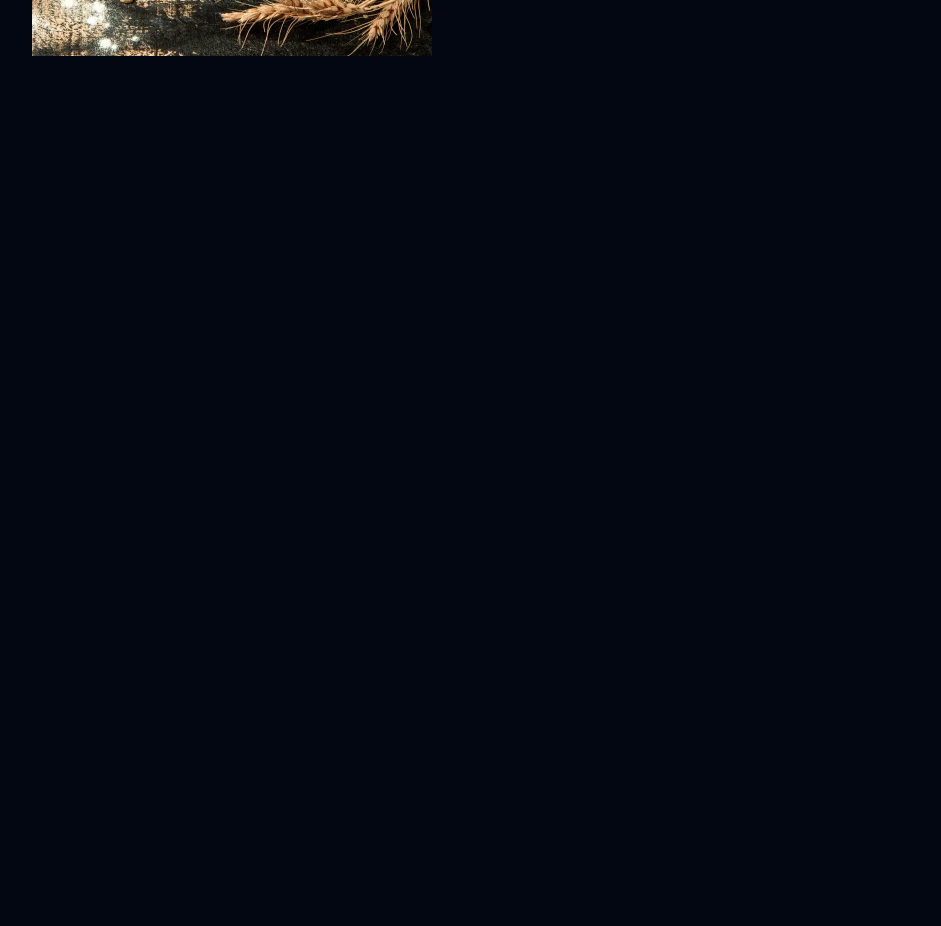
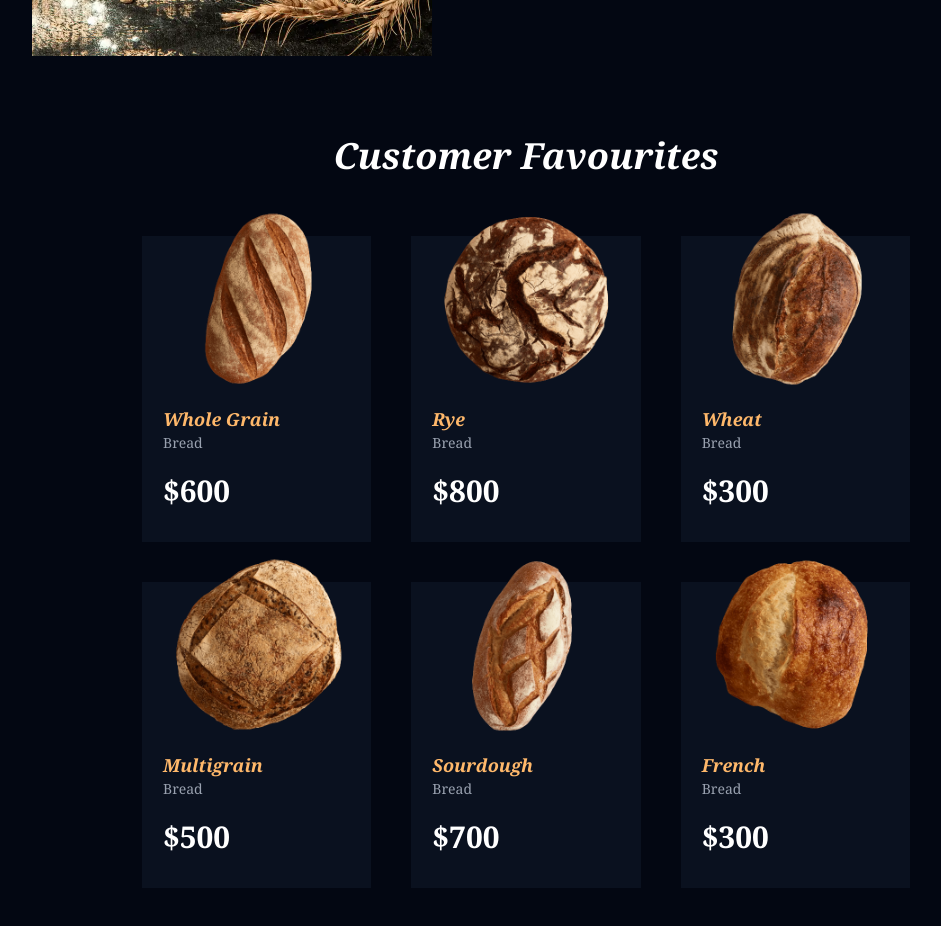
Before and after one commit to NDTC-Mangansakan/react-bread-website, a React (Vite) app: page / in a window 1280 px wide. Shown: the part 1900-2826 px from the top of the page, without its empty margins (114-1055 px from the left). Built offline with nearby package versions, Linux system fonts and the light colour scheme.

Commit message:
initial favourites page code

```diff
--- a/src/App.jsx
+++ b/src/App.jsx
@@ -1,5 +1,6 @@
 import Navbar from './components/Navbar'
 import About from './pages/About'
+import Favourites from './pages/Favourites'
 import Home from './pages/Home'
 import New from './pages/New'
 
@@ -10,6 +11,7 @@ const App = () => {
       <Home />
       <New/>
       <About/>
+      <Favourites/>
     </>
   )
 }
--- a/src/pages/Favourites.jsx
+++ b/src/pages/Favourites.jsx
@@ -1,8 +1,72 @@
-import React from 'react'
+import favouriteBread1 from '../assets/img/favorite-bread-1.png'
+import favouriteBread2 from '../assets/img/favorite-bread-2.png'
+import favouriteBread3 from '../assets/img/favorite-bread-3.png'
+import favouriteBread4 from '../assets/img/favorite-bread-4.png'
+import favouriteBread5 from '../assets/img/favorite-bread-5.png'
+import favouriteBread6 from '../assets/img/favorite-bread-6.png'
+
+const favouriteBreadInfo = [
+  {
+    breadName: 'Whole Grain',
+    breadImg: favouriteBread1,
+    price:600
+  },
+  {
+    breadName: 'Rye',
+    breadImg: favouriteBread2,
+    price: 800
+  },
+  {
+    breadName: 'Wheat',
+    breadImg: favouriteBread3,
+    price: 300
+  },
+  {
+    breadName: 'Multigrain',
+    breadImg: favouriteBread4,
+    price: 500
+  },
+  {
+    breadName: 'Sourdough',
+    breadImg: favouriteBread5,
+    price: 700
+  },
+  {
+    breadName: 'French',
+    breadImg: favouriteBread6,
+    price: 300
+  },
+]
+
+const FavouriteBreadComponent = ({breadName, breadImg, price}) => {
+  return(
+    <div className='group p-5 border border-transparent bg-gray-900/60 transition-all duration-200 hover:border-primary'>
+      <img src={breadImg} alt={breadName}
+           className='w-40 mx-auto -translate-y-12 sm:w-45 transition-transform duration-200 group-hover:scale-105'/>
+      <div className='-translate-y-8'>
+        <p className="text-primary text-lg italic font-semibold">{breadName}</p>
+        <p className="text-sm text-gray-400">Bread</p>
+        <p className="font-bold text-3xl translate-y-5">${price}</p>
+      </div>
+    </div>
+  )
+}
 
 const Favourites = () => {
   return (
-    <div>Favourites</div>
+    <section id='favourites' className='py-10'>
+      <div className="custom-container">
+        <p className="text-2xl font-bold italic text-center sm:text-3xl lg:text-4xl">
+          Customer Favourites
+        </p>
+
+        <div className="max-w-xs mx-auto mt-15 grid gap-15 grid-cols-1 sm:grid-cols-2 sm:max-w-xl lg:grid-cols-3 lg:max-w-3xl lg:gap-10">
+          {favouriteBreadInfo.map(({breadName, breadImg, price}) => (
+            <FavouriteBreadComponent breadName={breadName} breadImg={breadImg} price={price}/>
+          ))}
+        </div>
+      </div>
+    </section>
   )
 }
 
```
